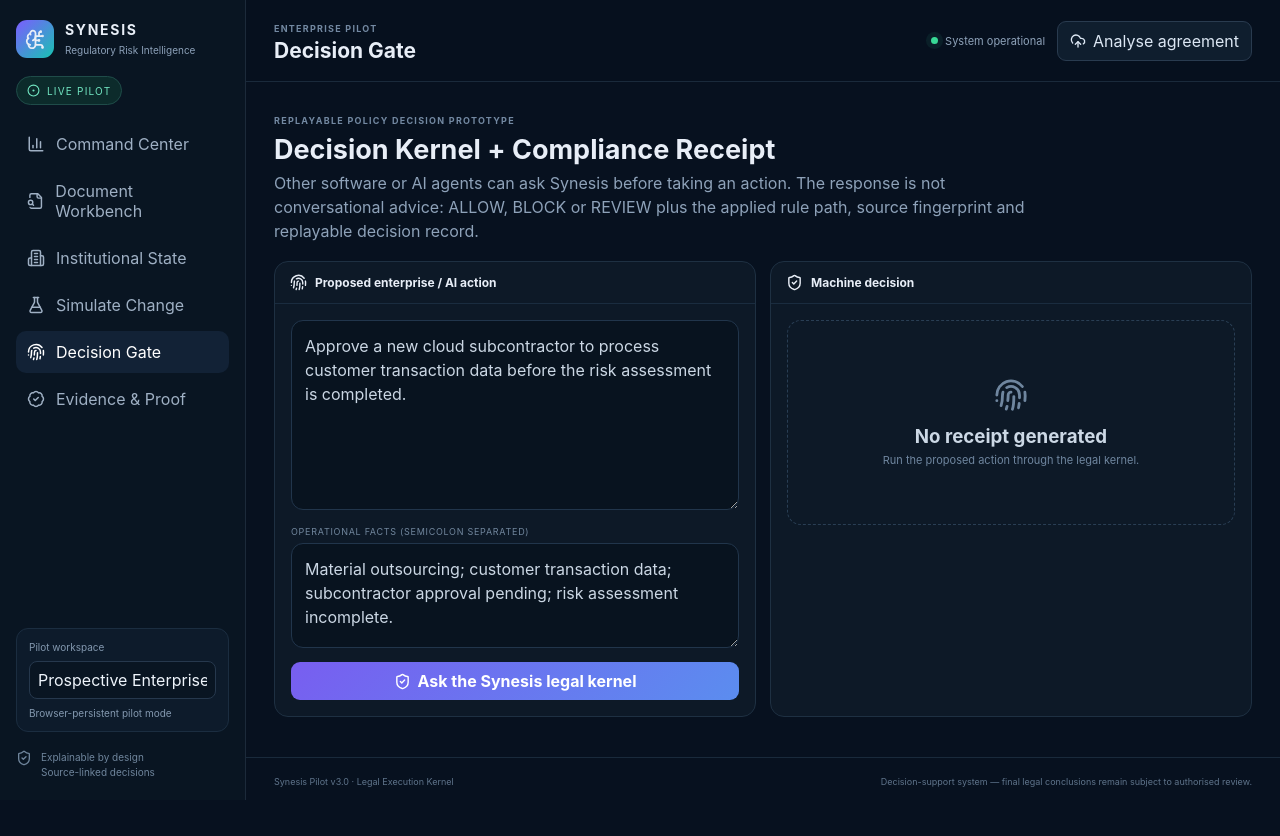
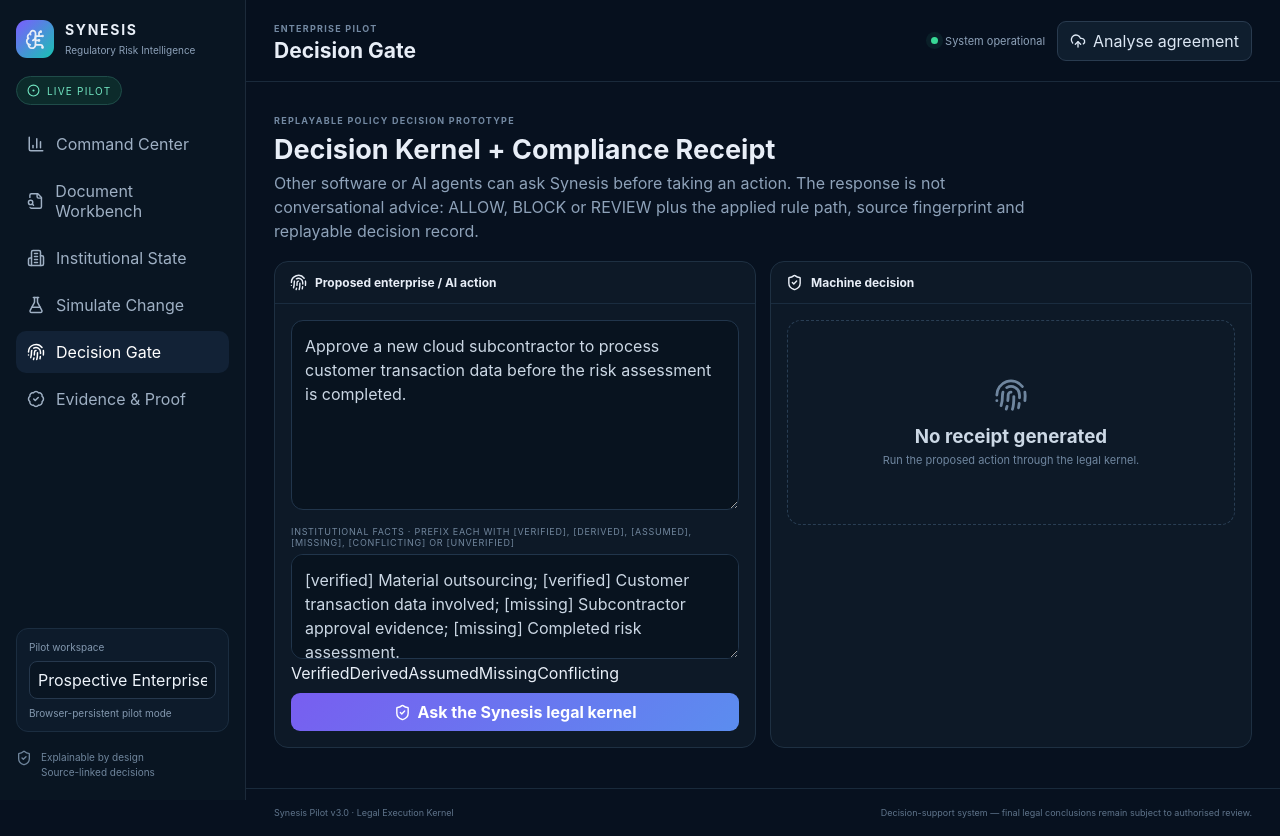
Before and after one commit to gaurakshay1991/synesis, a Next.js app: page / in a window 1280 px wide. Both pictures are taken after a click on the button "Decision Gate". Before the commit the page ends 805 px from the top, so only its background shows below. Built offline with nearby package versions, Linux system fonts and the light colour scheme.

Commit message:
Expose fact provenance and uncertainty blocking in Decision Gate

```diff
--- a/app/page.tsx
+++ b/app/page.tsx
@@ -16,7 +16,7 @@
 type RegItem={source:string;title:string;link:string;date:string;summary:string};
 type NormRule={id:string;modality:string;actor:string;action:string;object:string;trigger:string;deadline:string|null;exceptions:string[];evidence:string[];jurisdiction:string;sourceRef:string;sourceText:string;sourceHash:string;confidence:number};
 type ShadowResult={current:{rules:NormRule[];sourceHash:string};proposed:{rules:NormRule[];sourceHash:string};delta:{added:NormRule[];removed:NormRule[];modified:NormRule[]};impact:{impacts:any[];minimumChangeSet:any[];totalEstimatedEffort:number};assets:any[];simulatedAt:string};
-type DecisionResult={compiledRules:NormRule[];receipt:{decision:"ALLOW"|"BLOCK"|"REVIEW";action:string;facts:string[];ruleIds:string[];sourceHashes:string[];timestamp:string;receiptHash:string;reasoning:any[]}};
+type DecisionResult={compiledRules:NormRule[];receipt:{decision:"ALLOW"|"BLOCK"|"REVIEW";stateStatus?:"SUFFICIENT"|"INSUFFICIENT_STATE"|"ASSUMPTION_DEPENDENT";action:string;facts:string[];assertions?:Array<{status:string;text:string}>;provenanceSummary?:Record<string,number>;blockingFacts?:string[];assumptionFacts?:string[];missingEvidence?:string[];ruleIds:string[];sourceHashes:string[];timestamp:string;receiptHash:string;reasoning:any[]}};
 type EnterpriseAsset={id:string;type:"contract"|"control"|"process"|"system";name:string;facts:string[];cost:number};
 
 const seedAnalysis:Analysis={
@@ -75,7 +75,7 @@
   const [shadow,setShadow]=useState<ShadowResult|null>(null);
   const [shadowBusy,setShadowBusy]=useState(false);
   const [actionText,setActionText]=useState("Approve a new cloud subcontractor to process customer transaction data before the risk assessment is completed.");
-  const [actionFacts,setActionFacts]=useState("Material outsourcing; customer transaction data; subcontractor approval pending; risk assessment incomplete.");
+  const [actionFacts,setActionFacts]=useState("[verified] Material outsourcing; [verified] Customer transaction data involved; [missing] Subcontractor approval evidence; [missing] Completed risk assessment.");
   const [decision,setDecision]=useState<DecisionResult|null>(null);
   const [decisionBusy,setDecisionBusy]=useState(false);
 
@@ -337,14 +337,17 @@
         <div className="grid two">
           <Card title="Proposed enterprise / AI action" icon={Fingerprint}>
             <textarea className="editor kernel-editor" value={actionText} onChange={e=>setActionText(e.target.value)}/>
-            <label className="mini-label">Operational facts (semicolon separated)</label><textarea className="editor facts-editor" value={actionFacts} onChange={e=>setActionFacts(e.target.value)}/>
+            <label className="mini-label">Institutional facts · prefix each with [verified], [derived], [assumed], [missing], [conflicting] or [unverified]</label><textarea className="editor facts-editor" value={actionFacts} onChange={e=>setActionFacts(e.target.value)}/>
+            <div className="fact-legend"><span className="verified">Verified</span><span className="derived">Derived</span><span className="assumed">Assumed</span><span className="missing">Missing</span><span className="conflicting">Conflicting</span></div>
             <button className="primary full" onClick={runDecision} disabled={decisionBusy}>{decisionBusy?<Loader2 size={17} className="spin"/>:<ShieldCheck size={17}/>} Ask the Synesis legal kernel</button>
           </Card>
           <Card title="Machine decision" icon={ShieldCheck}>
             {!decision?<div className="empty compact"><Fingerprint size={34}/><h3>No receipt generated</h3><p>Run the proposed action through the legal kernel.</p></div>:<div className="receipt">
               <div className={"decision "+decision.receipt.decision.toLowerCase()}>{decision.receipt.decision}</div>
-              <p>{decision.receipt.decision==="BLOCK"?"The proposed action intersects a compiled prohibition.":"The action requires the obligations below to be satisfied or reviewed before execution."}</p>
-              <div className="receipt-grid"><span>Rules applied<b>{decision.receipt.ruleIds.join(", ")||"None"}</b></span><span>Timestamp<b>{fmtDate(decision.receipt.timestamp)}</b></span></div>
+              <p>{decision.receipt.stateStatus==="INSUFFICIENT_STATE"?"Synesis refused a final machine decision because critical institutional facts are missing or conflicting.":decision.receipt.decision==="BLOCK"?"The proposed action intersects a compiled prohibition.":"The action requires the obligations below to be satisfied or reviewed before execution."}</p>
+              <div className="receipt-grid"><span>Rules applied<b>{decision.receipt.ruleIds.join(", ")||"None"}</b></span><span>State quality<b>{decision.receipt.stateStatus||"SUFFICIENT"}</b></span><span>Timestamp<b>{fmtDate(decision.receipt.timestamp)}</b></span><span>Evidence gaps<b>{decision.receipt.missingEvidence?.length||0}</b></span></div>
+              {decision.receipt.blockingFacts&&decision.receipt.blockingFacts.length>0&&<div className="uncertainty-box"><b>Decision blocked by missing/conflicting state</b>{decision.receipt.blockingFacts.map((x,i)=><span key={i}>{x}</span>)}</div>}
+              {decision.receipt.assumptionFacts&&decision.receipt.assumptionFacts.length>0&&<div className="assumption-box"><b>Assumption-dependent facts</b>{decision.receipt.assumptionFacts.map((x,i)=><span key={i}>{x}</span>)}</div>}
               <div className="receipt-hash"><Fingerprint size={16}/><div><span>Decision receipt fingerprint · SHA-256</span><code>{decision.receipt.receiptHash}</code></div></div>
             </div>}
           </Card>
```
